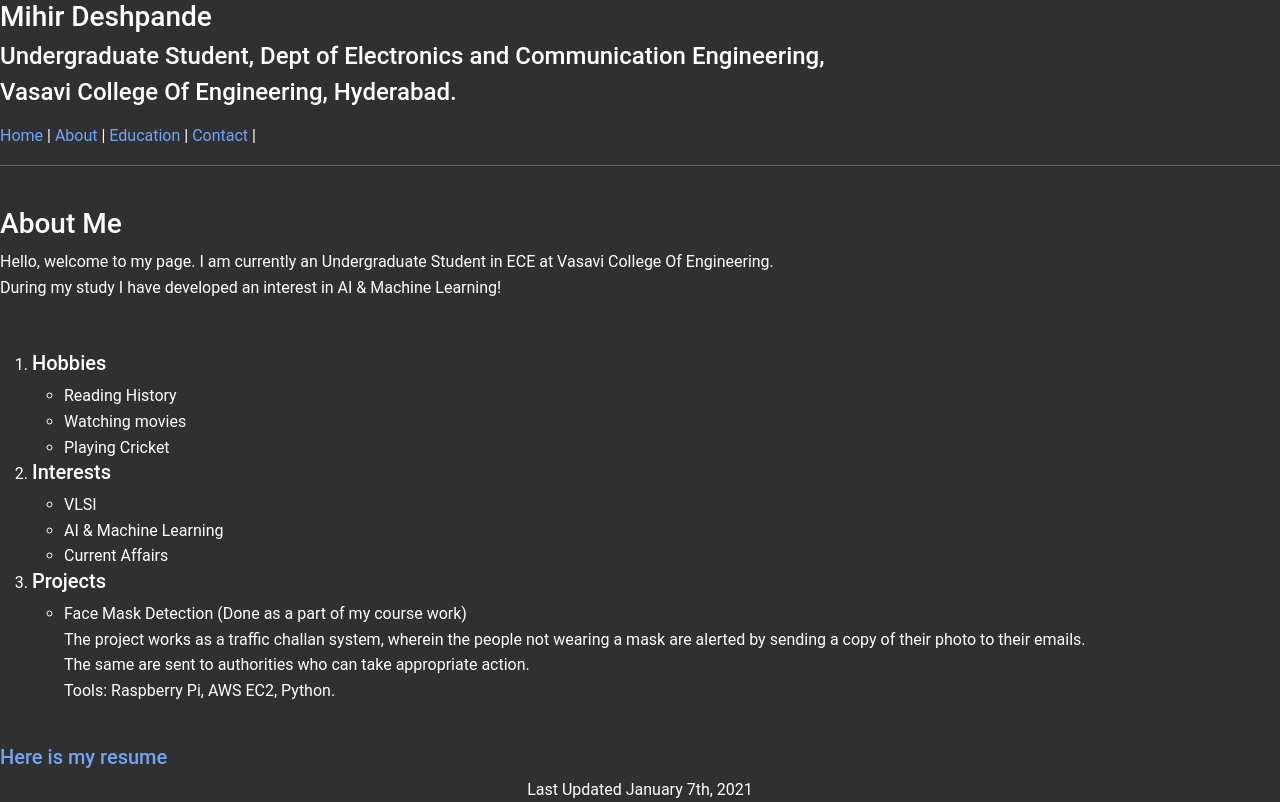
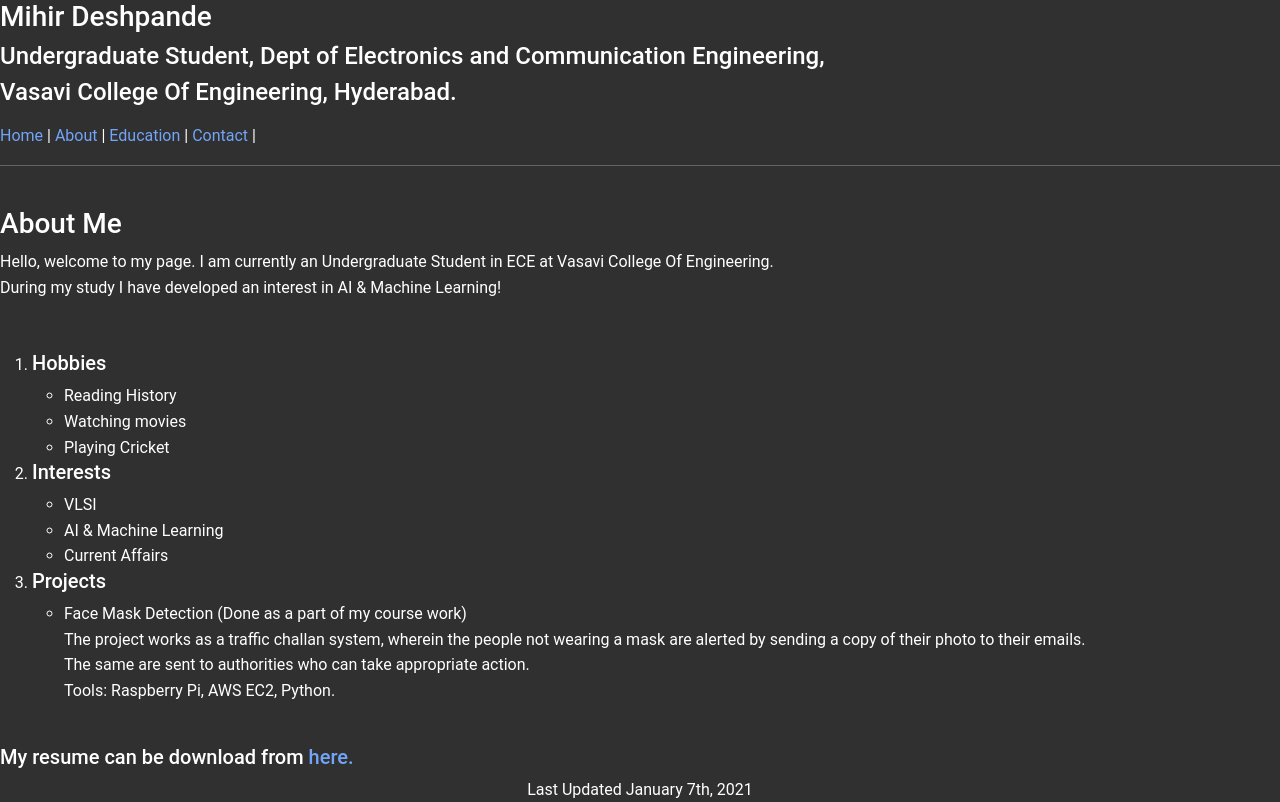
Before and after one commit to d-mihir/d-mihir.github.io, a plain HTML site: page about.html in a window 1280 px wide. Drawn offline with Linux system fonts and the light colour scheme; a script that the page names is missing.

Commit message:
minor changes

```diff
--- a/about.html
+++ b/about.html
@@ -72,7 +72,7 @@
         </li>
     </ol>
     <br>
-    <h5><a href="https://drive.google.com/file/d/1Zrcaww_eUvSyj_8m23sQ-GI0SPQLvHQC/view?usp=sharing">Here is my resume</a></h5>
+    <h5>My resume can be download from<a href="https://drive.google.com/file/d/1Zrcaww_eUvSyj_8m23sQ-GI0SPQLvHQC/view?usp=sharing"> here.</a></h5>
 
     <footer>Last Updated January 7th, 2021</footer>
 </body>
```
